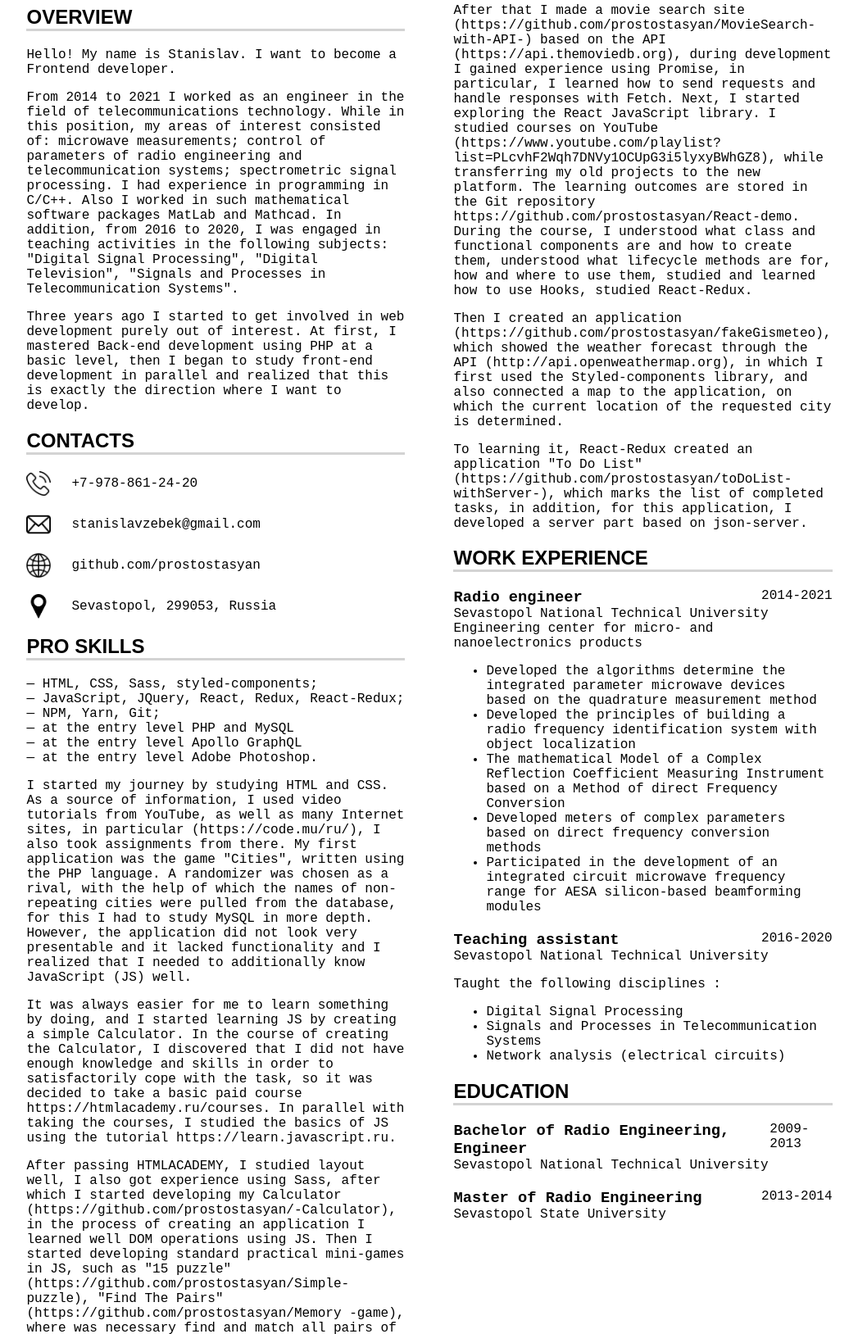
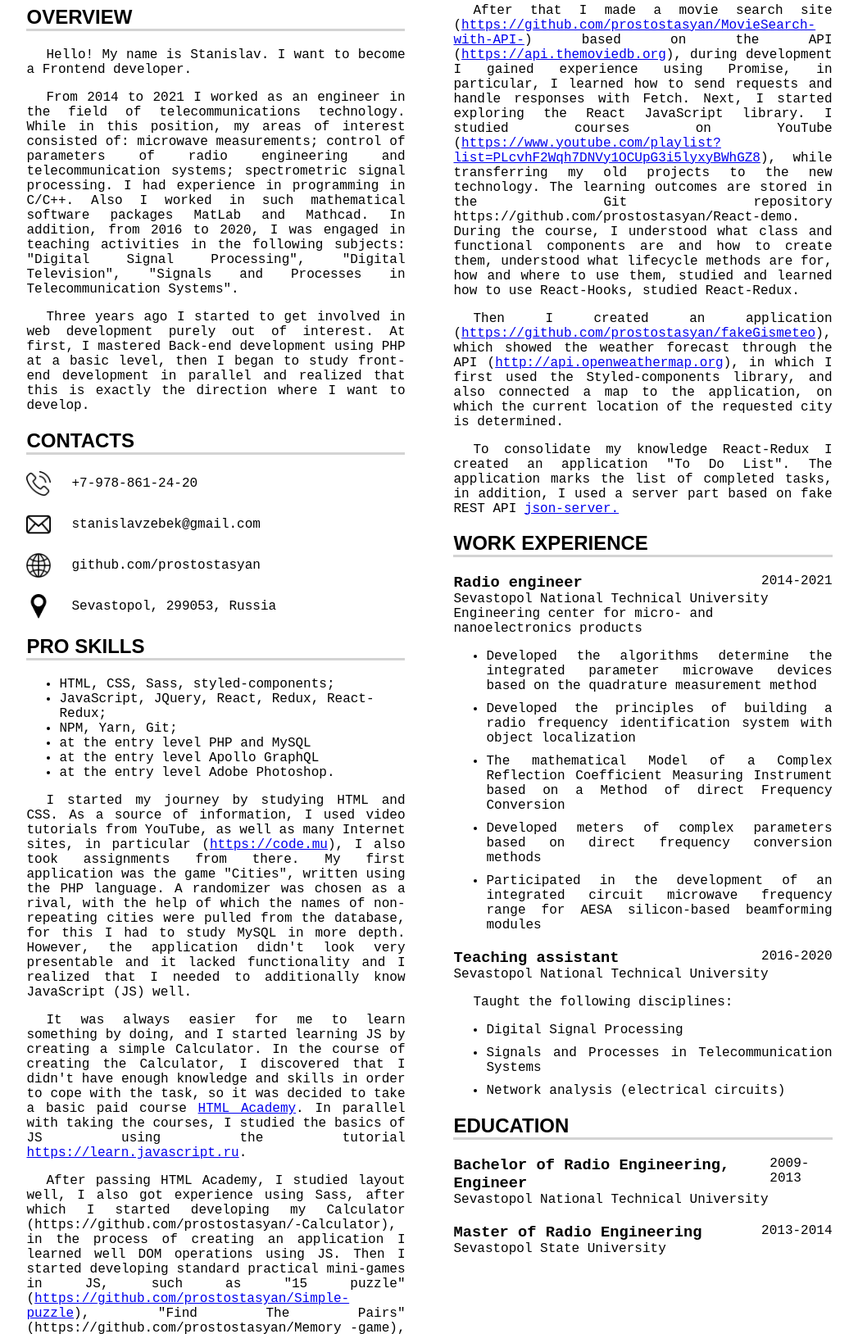
Before and after one commit to prostostasyan/CV, a plain HTML site: page index.html in a window 1280 px wide. Shown: the part 230-1858 px from the top of the page at 82% size, without its empty margins (116-1163 px from the left). Drawn offline with Linux system fonts and the light colour scheme.

Commit message:
Fix text

```diff
--- a/index.html
+++ b/index.html
@@ -64,32 +64,40 @@
         </div>
         <div class="proSkillsBlock">
             <h2>PRO SKILLS</h2>
-            <div>— HTML, CSS, Sass, styled-components;</div>
-            <div>— JavaScript, JQuery, React, Redux, React-Redux;</div>
-            <div>— NPM, Yarn, Git;</div>
-            <div>— at the entry level PHP and MySQL</div>
-            <div>— at the entry level Apollo GraphQL</div>
-            <div>— at the entry level Adobe Photoshop.</div>
+            <ul>
+                <li>HTML, CSS, Sass, styled-components;</li>
+                <li>JavaScript, JQuery, React, Redux, React-Redux;</li>
+                <li>NPM, Yarn, Git;</li>
+                <li>at the entry level PHP and MySQL</li>
+                <li>at the entry level Apollo GraphQL</li>
+                <li>at the entry level Adobe Photoshop.</li>
+            </ul>
+
             <div>
                 <p>I started my journey by studying HTML and CSS. As a source of information, I used
-                    video tutorials from YouTube, as well as many Internet sites, in particular (https://code.mu/ru/), I
+                    video tutorials from YouTube, as well as many Internet sites, in particular (<a
+                            href="http://code.mu" target="_blank">https://code.mu</a>), I
                     also
                     took assignments from there. My first application was the game "Cities", written using the PHP
                     language. A randomizer was chosen as a rival, with the help of which the names of non-repeating
                     cities were pulled from the database, for this I had to study MySQL in more depth. However, the
-                    application did not look very presentable and it lacked functionality and I realized that I needed
+                    application didn't look very presentable and it lacked functionality and I realized that I needed
                     to additionally know JavaScript (JS) well. </p>
                 <p>It was always easier for me to learn something by doing, and I started learning JS by creating a
-                    simple Сalculator. In the course of creating the Calculator, I discovered that I did not have enough
-                    knowledge and skills in order to satisfactorily cope with the task, so it was decided to take a
-                    basic paid course https://htmlacademy.ru/courses. In parallel with taking the courses, I studied the
-                    basics of JS using the tutorial https://learn.javascript.ru. </p>
-                <p>After passing HTMLACADEMY, I studied layout well, I also got experience using Sass, after which I
+                    simple Сalculator. In the course of creating the Calculator, I discovered that I didn't have enough
+                    knowledge and skills in order to cope with the task, so it was decided to take a
+                    basic paid course <a href="https://htmlacademy.ru/courses" target="_blank">HTML Academy</a>.
+                    In parallel with taking the courses, I studied the
+                    basics of JS using the tutorial <a href="https://learn.javascript.ru" target="_blank">https://learn.javascript.ru</a>.
+                </p>
+                <p>After passing HTML Academy, I studied layout well, I also got experience using Sass, after which I
                     started developing my Calculator (https://github.com/prostostasyan/-Calculator), in the process of
                     creating an application I learned well DOM operations using JS. Then I started developing standard
                     practical mini-games in JS, such as
-                    "15 puzzle" (https://github.com/prostostasyan/Simple-puzzle), "Find The Pairs"
-                    (https://github.com/prostostasyan/Memory -game), where was necessary find and match all pairs of pictures,
+                    "15 puzzle" (<a href="https://github.com/prostostasyan/Simple-puzzle" target="_blank">https://github.com/prostostasyan/Simple-puzzle</a>),
+                    "Find The Pairs"
+                    (https://github.com/prostostasyan/Memory -game), where was necessary find and match all pairs of
+                    pictures,
                     in this game combinations of pictures and their
                     arrangement were created randomly.</p>
             </div>
@@ -99,24 +107,31 @@
     <main>
         <div class="proSkillsBlock">
             <div>
-                <p>After that I made a movie search site (https://github.com/prostostasyan/MovieSearch-with-API-)
-                    based on the API (https://api.themoviedb.org), during development I gained experience using Promise,
+                <p>After that I made a movie search site (<a
+                        href="https://github.com/prostostasyan/MovieSearch-with-API-" target="_blank">https://github.com/prostostasyan/MovieSearch-with-API-</a>)
+                    based on the API (<a href="https://api.themoviedb.org"
+                                         target="_blank">https://api.themoviedb.org</a>), during development I gained
+                    experience using Promise,
                     in particular, I learned how to send requests and handle responses with Fetch. Next, I started
                     exploring the React JavaScript library. I studied courses on YouTube
-                    (https://www.youtube.com/playlist?list=PLcvhF2Wqh7DNVy1OCUpG3i5lyxyBWhGZ8), while transferring my
-                    old projects to the new platform. The learning outcomes are stored in the Git repository
+                    (<a href="https://www.youtube.com/playlist?list=PLcvhF2Wqh7DNVy1OCUpG3i5lyxyBWhGZ8" target="_blank">https://www.youtube.com/playlist?list=PLcvhF2Wqh7DNVy1OCUpG3i5lyxyBWhGZ8</a>),
+                    while transferring my
+                    old projects to the new technology. The learning outcomes are stored in the Git repository
                     https://github.com/prostostasyan/React-demo. During the course, I understood what class and
                     functional components are and how to create them, understood what lifecycle methods are for, how and
-                    where to use them, studied and learned how to use Hooks, studied React-Redux.</p>
+                    where to use them, studied and learned how to use React-Hooks, studied React-Redux.</p>
 
-                <p>Then I created an application (https://github.com/prostostasyan/fakeGismeteo), which showed the
-                    weather forecast through the API (http://api.openweathermap.org), in which I first used the
+                <p>Then I created an application (<a href="https://github.com/prostostasyan/fakeGismeteo"
+                                                     target="_blank">https://github.com/prostostasyan/fakeGismeteo</a>),
+                    which showed the
+                    weather forecast through the API (<a href="http://api.openweathermap.org" target="_blank">http://api.openweathermap.org</a>),
+                    in which I first used the
                     Styled-components library, and also connected a map to the application, on which the current
                     location of the requested city is determined.</p>
 
-                <p>To learning it, React-Redux created an application "To Do List"
-                    (https://github.com/prostostasyan/toDoList-withServer-), which marks the list of completed tasks, in
-                    addition, for this application, I developed a server part based on json-server. </p>
+                <p>To consolidate my knowledge React-Redux I created an application "To Do List".
+                    The application marks the list of completed tasks, in addition, I used a server part based on fake
+                    REST API <a href="https://github.com/typicode/json-server" target="_blank">json-server.</a></p>
             </div>
         </div>
 
@@ -129,7 +144,7 @@
                 </div>
                 <div>Sevastopol National Technical University</div>
                 <div>Engineering center for micro- and nanoelectronics products</div>
-                <ul>
+                <ul class="exp">
                     <li>Developed the algorithms determine the integrated parameter microwave devices based on the
                         quadrature measurement method
                     </li>
@@ -151,8 +166,8 @@
                 </div>
                 <div>Sevastopol National Technical University</div>
                 <div>
-                    <p>Taught the following disciplines : </p>
-                    <ul>
+                    <p>Taught the following disciplines: </p>
+                    <ul class="exp">
                         <li>Digital Signal Processing</li>
                         <li>Signals and Processes in Telecommunication Systems</li>
                         <li>Network analysis (electrical circuits)</li>
--- a/style.css
+++ b/style.css
@@ -91,6 +91,10 @@ header .download div {
     word-wrap: break-word;
     overflow-wrap: break-word;
 }
+.infoContainer p {
+    text-indent: 1.5em;
+    text-align: justify;
+}
 
 aside {
     font-family: sans-serif monospace;
@@ -103,6 +107,72 @@ main {
     width: 100%;
     font-size: 16px;
 }
+
+
+
+.subItem {
+    margin-top: 20px;
+    display: flex;
+    align-items: flex-start;
+    justify-content: space-between;
+}
+
+.contactItem {
+    font-family: monospace;
+    height: 30px;
+    margin: 20px 0;
+    display: flex;
+    flex-direction: row;
+    justify-content: flex-start;
+    align-items: center;
+
+}
+
+.contactItem div {
+    font-size: 16px;
+
+}
+
+.contactItem img {
+    height: 100%;
+    display: inline-block;
+    margin-right: 25px;
+}
+
+.exp li{
+    margin: 10px 0;
+    text-align: justify;
+}
+ul{
+    /*text-indent: 1.5em;*/
+}
+
+
+
+h3 {
+    padding: 0;
+    margin: 0;
+}
+
+.proSkillsBlock div {
+    font-size: 16px
+}
+
+data {
+    color: dimgrey;
+}
+
+footer {
+    width: 100%;
+    clear: both;
+    text-align: center;
+    padding: 25px 0;
+    font-size: 20px;
+    font-weight: 700;
+    vertical-align: bottom;
+}
+
+
 
 @media (min-width: 768px) {
     body {
@@ -148,55 +218,3 @@ main {
     }
 
 }
-
-.subItem {
-    margin-top: 20px;
-    display: flex;
-    align-items: flex-start;
-    justify-content: space-between;
-}
-
-.contactItem {
-    font-family: monospace;
-    height: 30px;
-    margin: 20px 0;
-    display: flex;
-    flex-direction: row;
-    justify-content: flex-start;
-    align-items: center;
-
-}
-
-.contactItem div {
-    font-size: 16px;
-
-}
-
-.contactItem img {
-    height: 100%;
-    display: inline-block;
-    margin-right: 25px;
-}
-
-h3 {
-    padding: 0;
-    margin: 0;
-}
-
-.proSkillsBlock div {
-    font-size: 16px
-}
-
-data {
-    color: dimgrey;
-}
-
-footer {
-    width: 100%;
-    clear: both;
-    text-align: center;
-    padding: 25px 0;
-    font-size: 20px;
-    font-weight: 700;
-    vertical-align: bottom;
-}
```
